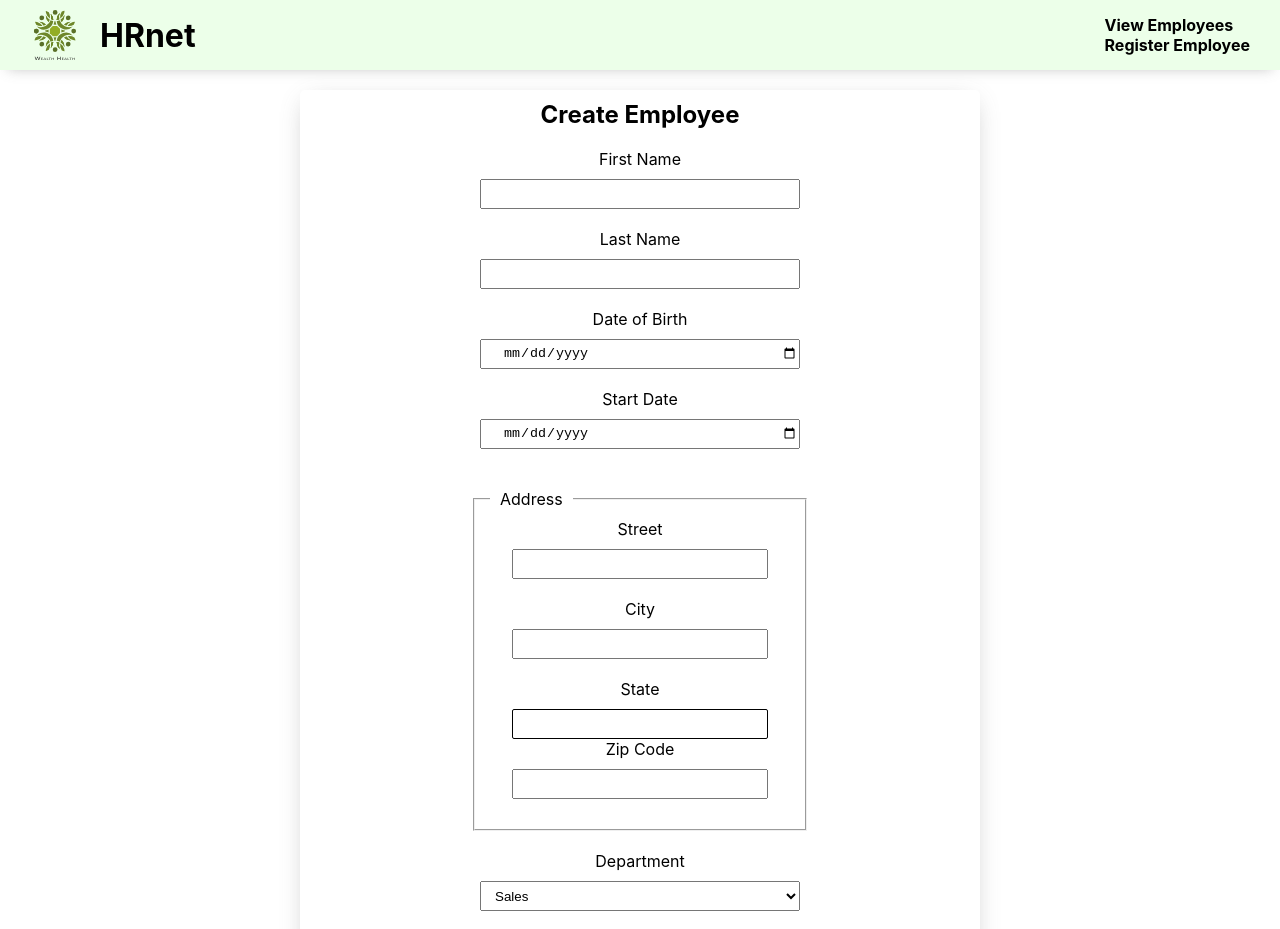
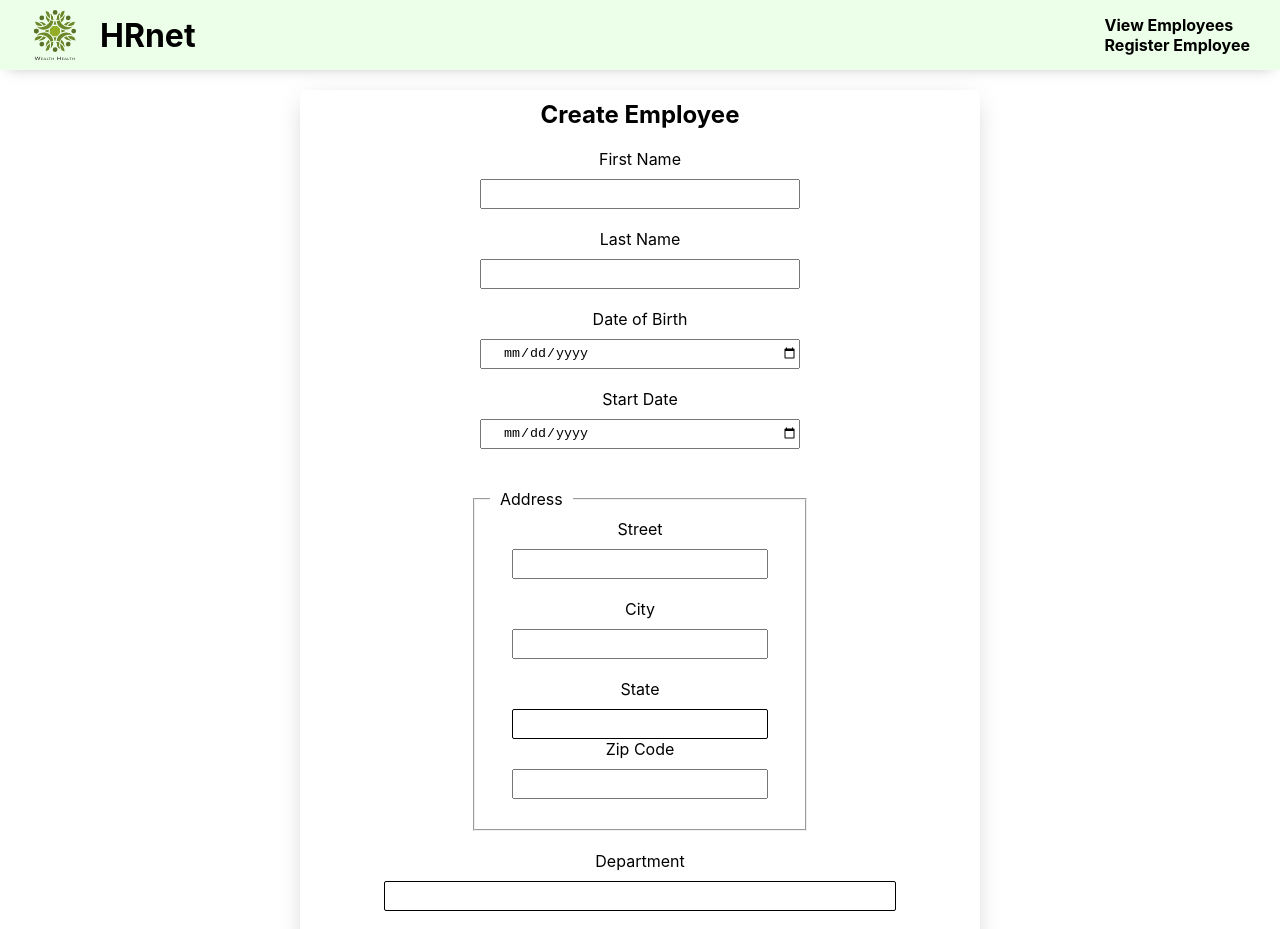
Before and after one commit to AmandaAbarte/project14, a React (Create React App) app: page / in a window 1280 px wide. Shown: the top 929 px of the page. Built offline with nearby package versions, Linux system fonts and the light colour scheme.

Commit message:
custom dropdown updates form data

```diff
--- a/src/App.css
+++ b/src/App.css
@@ -121,6 +121,7 @@ header .logo-container img {
   flex-direction: column;
   width: 80%;
   position: relative;
+  background-color: white;
 }
 
 .cust-dropdown-div .cust-input {
@@ -154,6 +155,7 @@ header .logo-container img {
   box-sizing: border-box;
   list-style: none;
   padding: 0;
+  z-index: 999999;
 }
 
 .cust-dropdown-div .cust-dropdown-list::-webkit-scrollbar {
--- a/src/components/_dropdown.scss
+++ b/src/components/_dropdown.scss
@@ -3,7 +3,8 @@
   flex-direction: column;
   width: 80%;
   position: relative;
-  .cust-input{
+  background-color: white;
+  .cust-input {
     height: 0;
     opacity: 0;
     width: 0;
@@ -32,6 +33,7 @@
     box-sizing: border-box;
     list-style: none;
     padding: 0;
+    z-index: 999999;
     &::-webkit-scrollbar {
       width: 10px;
     }
--- a/src/components/dropdown.jsx
+++ b/src/components/dropdown.jsx
@@ -1,6 +1,9 @@
 import React, { useState } from "react";
+import { updateDropdown } from "../context/dropdownSlice.slice";
+import { useDispatch} from "react-redux";
 
 export default function Dropdown(props) {
+  const dispatch = useDispatch();
   const [isVisible, setIsVisible] = useState(false);
   const [inputValue, setInputValue] = useState("");
   const list = props.list.map((item) => {
@@ -11,6 +14,7 @@ export default function Dropdown(props) {
           setInputValue(item);
           props.handler;
           setIsVisible(!isVisible);
+          dispatch(updateDropdown({ key: [props.id], value: item }));
         }}
       >
         {item}
--- a/src/components/employeeForm.jsx
+++ b/src/components/employeeForm.jsx
@@ -1,5 +1,5 @@
-import React, { useState } from "react";
-import { useDispatch } from "react-redux";
+import React, { useState, useEffect } from "react";
+import { useDispatch, useSelector } from "react-redux";
 import { addEmployee } from "../context/employeeSlice.slice";
 import { setModal } from "../context/modalSlice.slice";
 import Dropdown from "./dropdown";
@@ -7,6 +7,7 @@ import Modal from "./modal/modal";
 
 export default function CreateEmployee() {
   const dispatch = useDispatch();
+  const dropdowns = useSelector((state) => state.dropdown.dropdowns);
   const [formData, setFormData] = useState({
     firstname: "",
     lastname: "",
@@ -33,7 +34,6 @@ export default function CreateEmployee() {
 
     dispatch(addEmployee(formData));
     dispatch(setModal(true));
-    // setShowModal(true);
   };
   const states = [
     "Alabama",
@@ -87,6 +87,21 @@ export default function CreateEmployee() {
     "Wisconsin",
     "Wyoming",
   ];
+  const departments = [
+    "Sales",
+    "Marketing",
+    "Legal",
+    "HR",
+    "Engineering",
+    "IT",
+  ];
+  useEffect(() => {
+    setFormData({
+      ...formData,
+      state: dropdowns.state,
+      department: dropdowns.department,
+    });
+  }, [dropdowns]);
   return (
     <>
       <form onSubmit={saveEmployee}>
@@ -122,18 +137,25 @@ export default function CreateEmployee() {
           <input id="zipcode" type="number" onChange={handleInput} required />
         </fieldset>
         <label htmlFor="department">Department</label>
-        <select
+        {/* <select
           name="department"
           id="department"
           onChange={handleInput}
           required
         >
+
           <option>Sales</option>
           <option>Marketing</option>
           <option>Engineering</option>
           <option>Human Resources</option>
           <option>Legal</option>
-        </select>
+        </select> */}
+        <Dropdown
+          list={departments}
+          name="department"
+          id="department"
+          handler={handleInput}
+        />
         <button type="submit">Save</button>
       </form>
       <Modal />
--- a/src/components/pages/employees.jsx
+++ b/src/components/pages/employees.jsx
@@ -51,7 +51,7 @@ export default function Employees() {
     },
     {
       title: "State",
-      key: "states",
+      key: "state",
     },
     {
       title: "Zip Code",
--- a/src/components/table/table.css
+++ b/src/components/table/table.css
@@ -15,6 +15,7 @@
 .table-container .column .column-title {
   margin-bottom: 20px;
   border-bottom: 1px solid #000076;
+  min-height: 55px;
 }
 
 .table-container .column .row-item {
--- a/src/components/table/table.scss
+++ b/src/components/table/table.scss
@@ -11,6 +11,7 @@
     .column-title {
       margin-bottom: 20px;
       border-bottom: 1px solid rgb(0, 0, 118);
+      min-height: 55px;
     }
     .row-item {
       margin-bottom: 15px;
--- /dev/null
+++ b/src/context/dropdownSlice.slice.js
@@ -0,0 +1,20 @@
+import { createSlice } from "@reduxjs/toolkit";
+
+const initialState = {
+  dropdowns: {},
+};
+export const dropdownSlice = createSlice({
+  name: "dropdown",
+  initialState,
+  reducers: {
+    updateDropdown: (state, { payload }) => {
+      return {
+        ...state,
+        dropdowns: { ...state.dropdowns, [payload.key]: payload.value },
+      };
+    },
+  },
+});
+
+export const { updateDropdown } = dropdownSlice.actions;
+export default dropdownSlice.reducer;
--- a/src/context/reducer.js
+++ b/src/context/reducer.js
@@ -1,10 +1,12 @@
 import { configureStore } from "@reduxjs/toolkit";
 import employeesReducer from "./employeeSlice.slice";
 import modalSlice from "./modalSlice.slice";
+import dropdownSlice from "./dropdownSlice.slice";
 
 export const store = configureStore({
   reducer: {
     employee: employeesReducer,
     modal: modalSlice,
+    dropdown: dropdownSlice,
   },
 });
```
Also changed, not shown: 2 other files (tests, documents, lock files or other folders).
